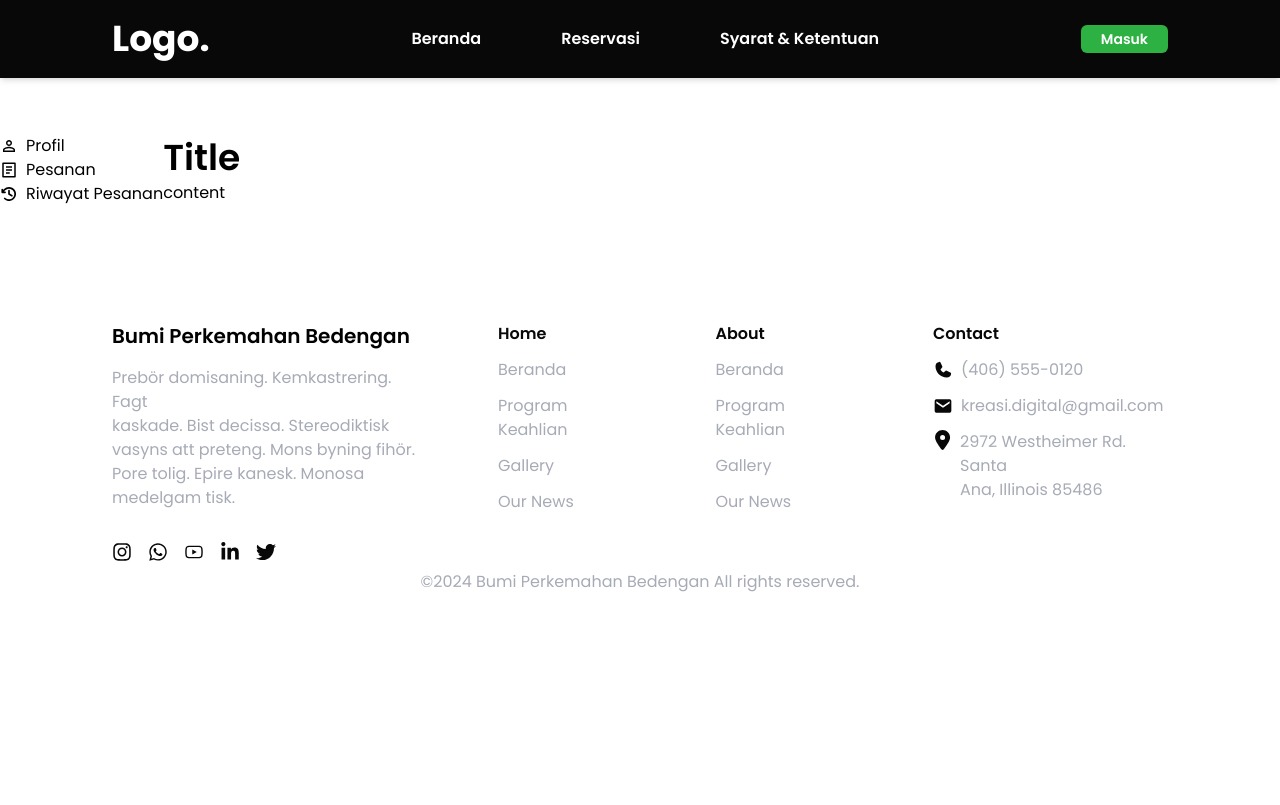
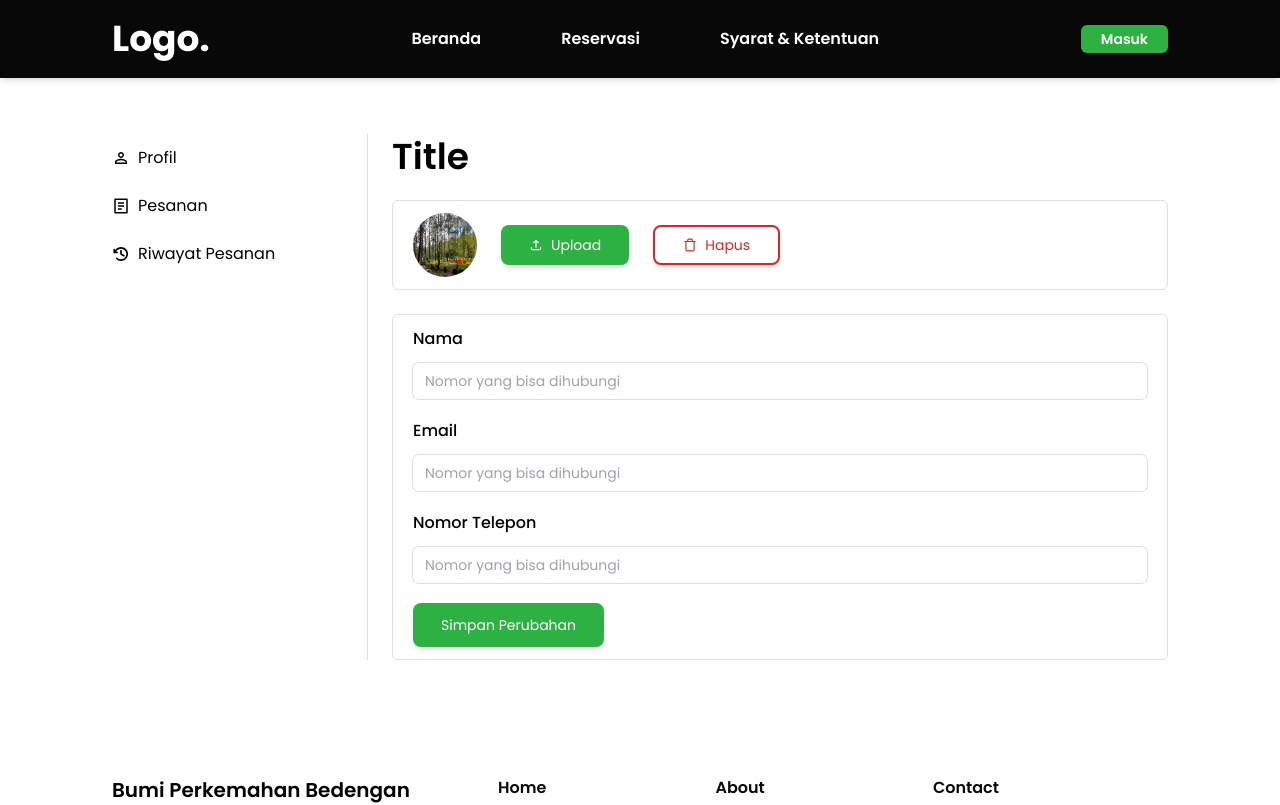
Before and after one commit to RezzyYuhand/Bedengan-FE, a React (Vite) app: page /profil in a window 1280 px wide. Shown: the top 805 px of the page. Built offline with nearby package versions, Linux system fonts and the light colour scheme.

Commit message:
update profil and colors

```diff
--- a/src/pages/pembayaran/MetodePembayaran.jsx
+++ b/src/pages/pembayaran/MetodePembayaran.jsx
@@ -31,7 +31,7 @@ const MetodePembayaran = () => {
                         key={method.id}
                         onClick={() => handleSelect(method.id)}
                         className={`flex flex-col items-center justify-center p-4 w-44 h-44 transition-colors duration-300 cursor-pointer border-[1.5px] border-solid rounded-md ${
-                            selectedMethod === method.id ? 'bg-accent border-accent' : 'bg-white border-inactive-gray'
+                            selectedMethod === method.id ? 'bg-accent border-accent' : 'bg-white border-inactive-gray-2'
                         }`}
                     >
                         <div className='flex items-center justify-center w-32 h-32 mb-2'>
--- a/src/pages/profile/Profil.jsx
+++ b/src/pages/profile/Profil.jsx
@@ -2,14 +2,16 @@ import React, { useState } from 'react'
 import { MdOutlinePersonOutline } from "react-icons/md";
 import { RiFileList2Line } from "react-icons/ri";
 import { PiClockCounterClockwiseBold } from "react-icons/pi";
-import { Navbar, Footer } from '../../components/index'
+import { HiOutlineUpload } from "react-icons/hi";
+import { FiTrash } from "react-icons/fi";
+import { Navbar, Footer, Button } from '../../components/index'
 
 const Profil = () => {
   return (
     <div>
       <Navbar />
-      <div className='flex flex-row items-center'>
-        <ol className='flex flex-col items-start'>
+      <div className='flex flex-row justify-center gap-6 w-screen px-28'>
+        <ol className='flex flex-col items-start pt-3 min-w-64 gap-6 border-r-[1.5px] border-inactive-gray-2'>
           <li className='flex flex-row gap-2 items-center'>
             <MdOutlinePersonOutline className='text-lg'/>
             Profil
@@ -23,10 +25,47 @@ const Profil = () => {
             Riwayat Pesanan
           </li>
         </ol>
-        <div className='flex flex-col'>
+        <div className='flex flex-col gap-5 w-full'>
           <h2 className='font-semibold'>Title</h2>
-          <div>
-            content
+          <div className='flex flex-col gap-6 w-full'>
+            <div className='flex flex-row gap-6 items-center border-[1.5px] border-inactive-gray-2 px-5 py-3 rounded-md'>
+              <img src="/images/background.JPG" alt="" className='w-16 h-16 rounded-full'/>
+              <Button className='flex flex-row items-center gap-2 h-10'><HiOutlineUpload/>Upload</Button>
+              <Button className='flex flex-row bg-white border-2 border-red-600 text-red-600 items-center gap-2 h-10 hover:bg-red-600 hover:text-white'><FiTrash/>Hapus</Button>
+            </div>
+            <div className='flex flex-col gap-5 border-[1.5px] border-inactive-gray-2 px-5 py-3 rounded-md'>
+              <div className='flex flex-col gap-3'>
+                  <label className='font-medium'>Nama</label>
+                  <input
+                      type="tel"
+                      name="phoneNumber"
+                      placeholder='Nomor yang bisa dihubungi'
+                      className="block px-3 py-2 w-full rounded-md ring-1 ring-inactive-gray-2 text-sm"
+                      required
+                  />
+              </div>
+              <div className='flex flex-col gap-3'>
+                  <label className='font-medium'>Email</label>
+                  <input
+                      type="email"
+                      name="phoneNumber"
+                      placeholder='Nomor yang bisa dihubungi'
+                      className="block px-3 py-2 w-full rounded-md ring-1 ring-inactive-gray-2 text-sm"
+                      required
+                  />
+              </div>
+              <div className='flex flex-col gap-3'>
+                  <label className='font-medium'>Nomor Telepon</label>
+                  <input
+                      type="tel"
+                      name="phoneNumber"
+                      placeholder='Nomor yang bisa dihubungi'
+                      className="block px-3 py-2 w-full rounded-md ring-1 ring-inactive-gray-2 text-sm"
+                      required
+                  />
+              </div>
+              <Button>Simpan Perubahan</Button>
+            </div>
           </div>
         </div>
       </div>
--- a/src/pages/reservasi/DataDiri.jsx
+++ b/src/pages/reservasi/DataDiri.jsx
@@ -45,7 +45,7 @@ const DataDiri = ({ onPrev, onSubmit }) => {
                     className="hidden"
                     required
                 />
-                <div className='flex flex-row gap-5 px-3 py-2 border-[1.5px] rounded-md border-solid border-inactive-gray'>
+                <div className='flex flex-row gap-5 px-3 py-2 border-[1.5px] rounded-md border-solid border-inactive-gray-2'>
                     {formData.ktpPhoto && (
                         <img
                             src={URL.createObjectURL(formData.ktpPhoto)}
@@ -72,7 +72,7 @@ const DataDiri = ({ onPrev, onSubmit }) => {
                     placeholder='Nama sesuai KTP'
                     onChange={handleChange}
                     value={formData.representativeName}
-                    className="block px-3 py-2 w-full rounded-md ring-1 ring-inactive-gray sm:text-sm"
+                    className="block px-3 py-2 w-full rounded-md ring-1 ring-inactive-gray-2 sm:text-sm"
                     required
                 />
             </div>
@@ -85,7 +85,7 @@ const DataDiri = ({ onPrev, onSubmit }) => {
                     placeholder='Nomor yang bisa dihubungi'
                     onChange={handleChange}
                     value={formData.phoneNumber}
-                    className="block px-3 py-2 w-full rounded-md ring-1 ring-inactive-gray sm:text-sm"
+                    className="block px-3 py-2 w-full rounded-md ring-1 ring-inactive-gray-2 sm:text-sm"
                     required
                 />
             </div>
--- a/src/pages/reservasi/DataDiriPJ.jsx
+++ b/src/pages/reservasi/DataDiriPJ.jsx
@@ -52,7 +52,7 @@ const DataDiriPJ = ({ onPrev, onSubmit }) => {
                     className="hidden"
                     required
                 />
-                <div className='flex flex-row gap-5 px-3 py-2 border-[1.5px] rounded-md border-solid border-inactive-gray'>
+                <div className='flex flex-row gap-5 px-3 py-2 border-[1.5px] rounded-md border-solid border-inactive-gray-2'>
                     {formData.ktpPhoto && (
                         <img
                             src={URL.createObjectURL(formData.ktpPhoto)}
@@ -79,7 +79,7 @@ const DataDiriPJ = ({ onPrev, onSubmit }) => {
                     placeholder='Nama sesuai KTP'
                     onChange={handleChange}
                     value={formData.representativeName}
-                    className="block px-3 py-2 w-full rounded-md ring-1 ring-inactive-gray sm:text-sm"
+                    className="block px-3 py-2 w-full rounded-md ring-1 ring-inactive-gray-2 sm:text-sm"
                     required
                 />
             </div>
@@ -92,7 +92,7 @@ const DataDiriPJ = ({ onPrev, onSubmit }) => {
                     placeholder='Nomor yang bisa dihubungi'
                     onChange={handleChange}
                     value={formData.phoneNumber}
-                    className="block px-3 py-2 w-full rounded-md ring-1 ring-inactive-gray sm:text-sm"
+                    className="block px-3 py-2 w-full rounded-md ring-1 ring-inactive-gray-2 sm:text-sm"
                     required
                 />
             </div>
--- a/src/pages/syaratdanketentuan/SyaratDanKetentuan.jsx
+++ b/src/pages/syaratdanketentuan/SyaratDanKetentuan.jsx
@@ -24,14 +24,14 @@ const SyaratDanKetentuan = () => {
                             className={`cursor-pointer py-2 px-4 transition-colors duration-300${
                                 selectedItem === itemId
                                     ? 'border border-r-4 border-accent font-bold'
-                                    : 'border-inactive-gray border-r-2'
+                                    : 'border-inactive-gray-2 border-r-2'
                             }`}
                         >
                             {SyaratJudul[itemId]}
                         </li>
                     ))}
                 </ol>
-                <div className='px-8 py-3 h-fit w-[60rem] rounded-md border-[1.5px] border-inactive-gray'>
+                <div className='px-8 py-3 h-fit w-[60rem] rounded-md border-[1.5px] border-inactive-gray-2'>
                     <ol className='flex flex-col gap-1 list-decimal'>
                         {Syarat[selectedItem].map((point, index) => (
                             <li key={index} className='text-sm'>{point}</li>
--- a/tailwind.config.js
+++ b/tailwind.config.js
@@ -14,6 +14,7 @@ export default {
         'accent': '#2EB143',
         'secondary-gray': '#636363',
         'inactive-gray': '#A7ABB6',
+        'inactive-gray-2': '#DFDFDF',
         'hover-green': '#1E762C',
       },
     },
```
Also changed, not shown: src/pages/reservasi/DetailKavling.jsx (+5 -5 lines).
